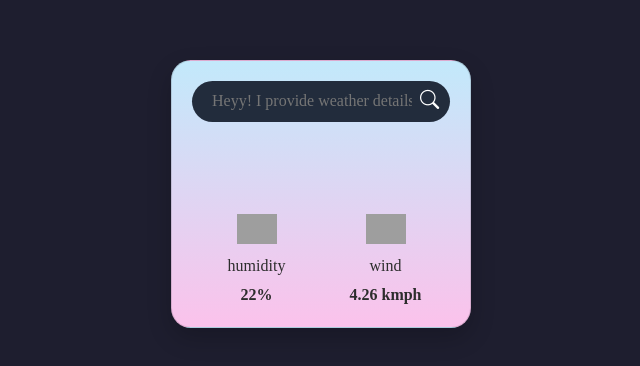
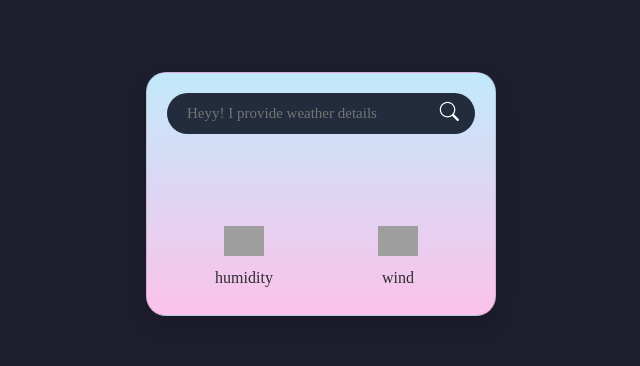
Before and after one commit to honeypatel11/weather-api-pr-10, a plain HTML site: page index.html in a window 1280 px wide. Shown: the part 206-572 px from the top of the page, without its empty margins (319-959 px from the left). Drawn offline with nearby package versions, Linux system fonts and the light colour scheme; grey boxes are pictures that could not be loaded.

Commit message:
weather api complete

```diff
--- a/assets/css/style.css
+++ b/assets/css/style.css
@@ -13,7 +13,7 @@ body {
 .card {
   background: linear-gradient(to bottom, #c2e9fb, #fbc2eb);
   border-radius: 20px;
-  width: 300px;
+  width: 350px;
   padding: 20px;
   box-shadow: 0 10px 25px rgba(0, 0, 0, 0.2);
   text-align: center;
@@ -34,7 +34,7 @@ body {
   outline: none;
   background: transparent;
   color: white;
-  font-size: 1rem;
+  font-size: 15px;
   flex: 1;
   padding-left: 10px;
 }
@@ -44,6 +44,13 @@ body {
   border: none;
   outline: none;
   cursor: pointer;
+  transition: transform 0.3s ease, color 0.3s ease;
+  color: #ffffff;
+}
+
+.search button:hover {
+  transform: scale(1.2);
+  color: #00bcd4;
 }
 
 .search i {
@@ -62,6 +69,7 @@ body {
   font-weight: 700;
   color: #2d2d2d;
 }
+
 
 #weatherIcon {
   width: 100px;
--- a/index.html
+++ b/index.html
@@ -32,14 +32,14 @@
           <img src="https://www.svgrepo.com/show/26690/humidity.svg" alt="" width="100">
         </div>
         <p>humidity</p>
-        <span id="humidity">22%</span>
+        <span id="humidity"></span>
       </div>
       <div>
         <div>
           <img src="https://www.svgrepo.com/show/14493/wind.svg" alt="" width="100">
         </div>
         <p>wind</p>
-        <span id="wind">4.26 kmph</span>
+        <span id="wind"></span>
       </div>
     </div>
   </div>
```
